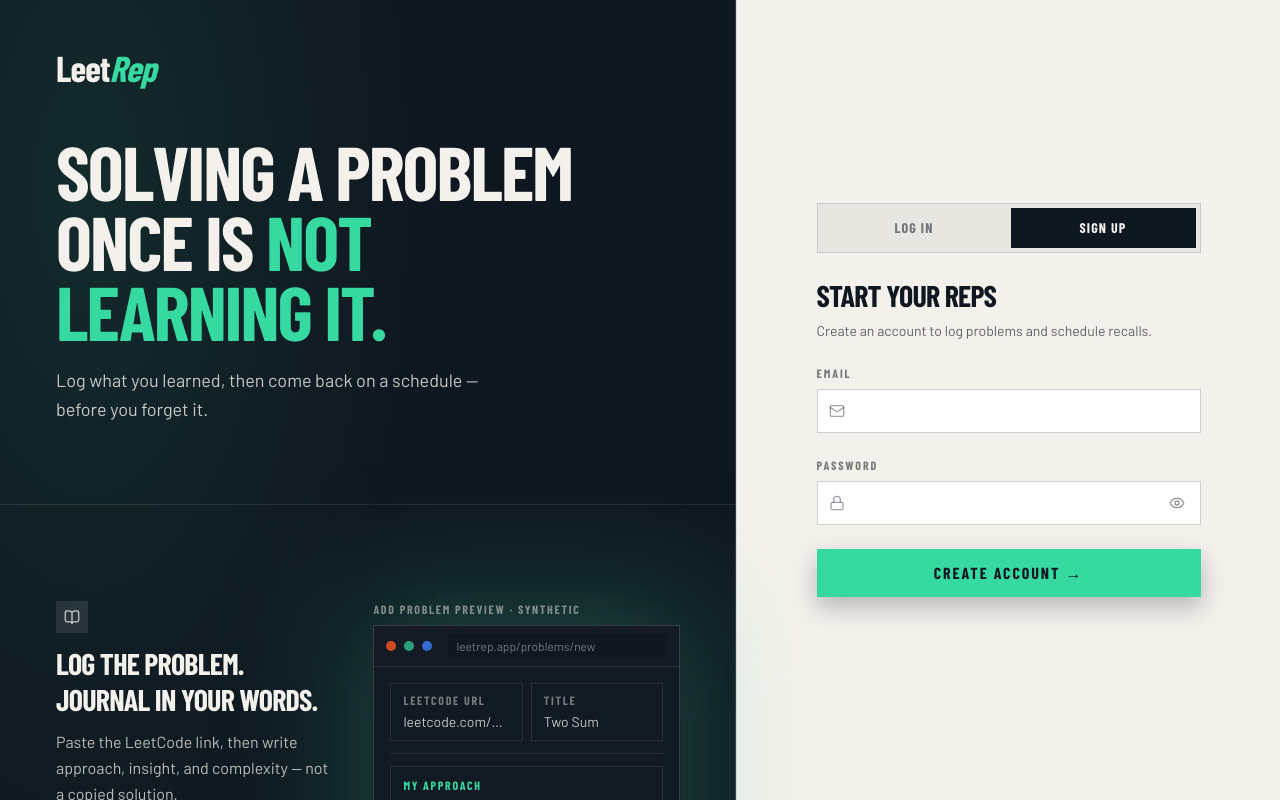
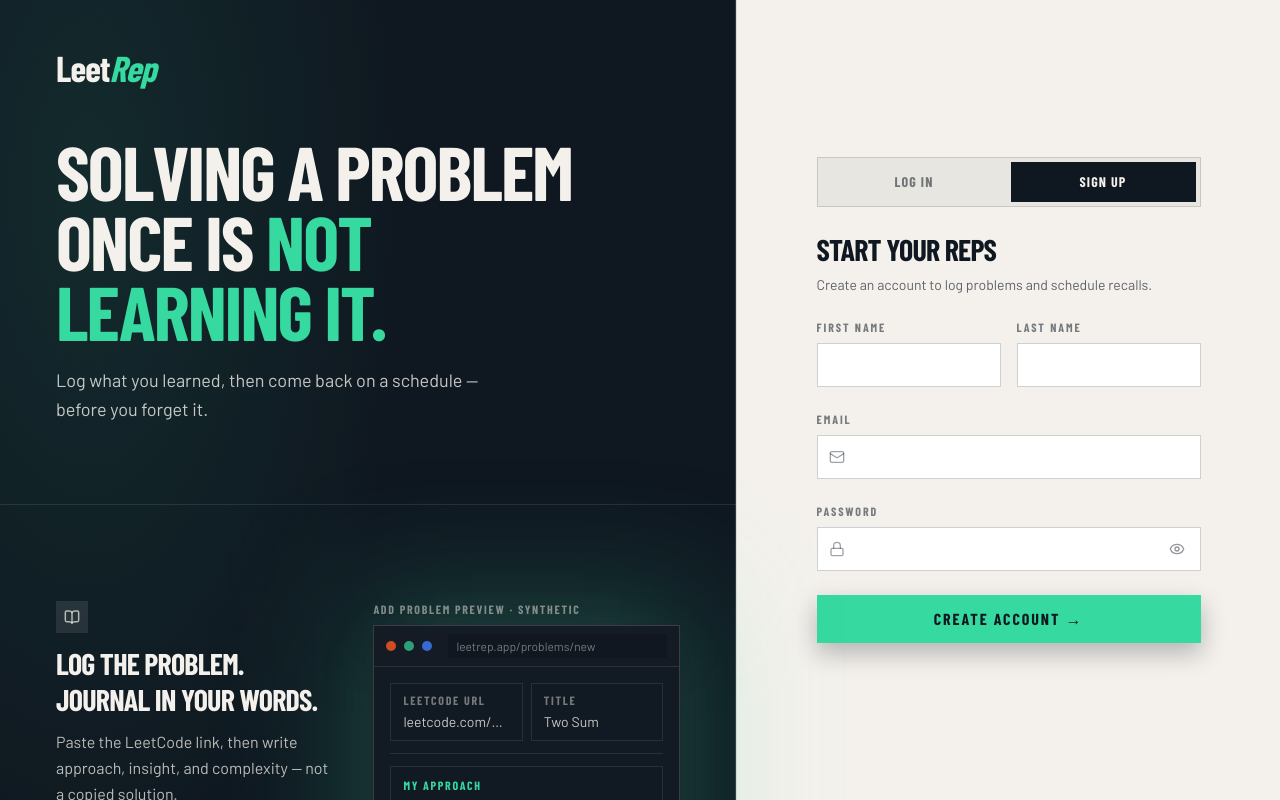
Before and after one commit to raoulandalis/leetrep, a Next.js app: page / in a window 1280 px wide. Both pictures are taken after a click on the tab "SIGN UP". Shown: the top 800 px of the page. Built offline with nearby package versions, Linux system fonts and the light colour scheme; a web font is replaced by a local one.

Commit message:
added first and last name to signup

```diff
--- a/app/(app)/dashboard/page.tsx
+++ b/app/(app)/dashboard/page.tsx
@@ -2,7 +2,6 @@ import { EmptyState, ErrorState } from "@/components/app/page-states";
 import { DashboardGreeting } from "@/components/dashboard/dashboard-greeting";
 import { DashboardStats } from "@/components/dashboard/dashboard-stats";
 import { AddProblemLink } from "@/components/problems/add-problem-link";
-import { NameOnboardingDialog } from "@/components/profiles/name-onboarding-dialog";
 import { DueRepList } from "@/components/reviews/due-rep-list";
 import { getProfile } from "@/lib/profiles/queries";
 import {
@@ -21,8 +20,6 @@ export default async function DashboardPage() {
 
   const error = tasksError ?? statsError;
   const firstName = profile?.first_name?.trim() || null;
-  const needsName =
-    !firstName || !profile?.last_name?.trim();
   const empty =
     stats.problems === 0
       ? {
@@ -37,9 +34,6 @@ export default async function DashboardPage() {
 
   return (
     <div className="flex flex-col gap-8">
-      {needsName && profile ? (
-        <NameOnboardingDialog profile={profile} />
-      ) : null}
       <DashboardGreeting firstName={firstName} dueCount={tasks.length} />
       <DashboardStats stats={stats} />
 
--- a/components/auth/login-form.tsx
+++ b/components/auth/login-form.tsx
@@ -4,6 +4,9 @@ import { useState } from "react";
 import { useRouter } from "next/navigation";
 import { Eye, EyeOff, Lock, Mail } from "lucide-react";
 import { createClient } from "@/lib/supabase/client";
+import { updateProfile } from "@/lib/profiles/actions";
+import type { ProfileFieldErrors } from "@/lib/profiles/types";
+import { parseProfileForm } from "@/lib/profiles/validation";
 import { Button } from "@/components/ui/button";
 import { cn } from "@/lib/utils";
 
@@ -12,14 +15,27 @@ type Mode = "signin" | "signup" | "confirm";
 const fieldClass =
   "h-11 w-full border border-asphalt/20 bg-white text-sm text-asphalt outline-none transition-[border-color,box-shadow,transform] placeholder:text-asphalt/35 focus-visible:border-asphalt focus-visible:ring-2 focus-visible:ring-lane/60";
 
+const labelClass =
+  "font-display text-xs font-bold tracking-[0.16em] text-asphalt/55 uppercase";
+
+function profileFormData(firstName: string, lastName: string) {
+  const formData = new FormData();
+  formData.set("first_name", firstName);
+  formData.set("last_name", lastName);
+  return formData;
+}
+
 export function LoginForm() {
   const router = useRouter();
   const [mode, setMode] = useState<Mode>("signin");
   const [email, setEmail] = useState("");
+  const [firstName, setFirstName] = useState("");
+  const [lastName, setLastName] = useState("");
   const [password, setPassword] = useState("");
   const [showPassword, setShowPassword] = useState(false);
   const [otp, setOtp] = useState("");
   const [error, setError] = useState<string | null>(null);
+  const [fieldErrors, setFieldErrors] = useState<ProfileFieldErrors | undefined>();
   const [message, setMessage] = useState<string | null>(null);
   const [loading, setLoading] = useState(false);
 
@@ -28,9 +44,23 @@ export function LoginForm() {
     router.refresh();
   }
 
+  async function saveSignupProfile(name: { firstName: string; lastName: string }) {
+    const result = await updateProfile(
+      null,
+      profileFormData(name.firstName, name.lastName)
+    );
+
+    if (!result.ok) {
+      return result.error ?? "Couldn't save your profile. Try again in Settings.";
+    }
+
+    return null;
+  }
+
   async function handleSubmit(e: React.FormEvent) {
     e.preventDefault();
     setError(null);
+    setFieldErrors(undefined);
     setMessage(null);
     setLoading(true);
 
@@ -45,6 +75,13 @@ export function LoginForm() {
 
       if (verifyError) {
         setError(verifyError.message);
+        setLoading(false);
+        return;
+      }
+
+      const profileError = await saveSignupProfile({ firstName, lastName });
+      if (profileError) {
+        setError(profileError);
         setLoading(false);
         return;
       }
@@ -69,9 +106,25 @@ export function LoginForm() {
       return;
     }
 
+    const parsed = parseProfileForm(
+      profileFormData(firstName.trim(), lastName.trim())
+    );
+    if (!parsed.ok) {
+      setFieldErrors(parsed.fieldErrors);
+      setError(parsed.error);
+      setLoading(false);
+      return;
+    }
+
     const { data, error: signUpError } = await supabase.auth.signUp({
       email,
       password,
+      options: {
+        data: {
+          first_name: parsed.value.first_name,
+          last_name: parsed.value.last_name,
+        },
+      },
     });
 
     if (signUpError) {
@@ -81,6 +134,16 @@ export function LoginForm() {
     }
 
     if (data.session) {
+      const profileError = await saveSignupProfile({
+        firstName: parsed.value.first_name,
+        lastName: parsed.value.last_name,
+      });
+      if (profileError) {
+        setError(profileError);
+        setLoading(false);
+        return;
+      }
+
       goToDashboard();
       return;
     }
@@ -112,6 +175,12 @@ export function LoginForm() {
     setLoading(false);
   }
 
+  function clearFormErrors() {
+    setError(null);
+    setFieldErrors(undefined);
+    setMessage(null);
+  }
+
   if (mode === "confirm") {
     return (
       <form
@@ -130,10 +199,7 @@ export function LoginForm() {
         </div>
 
         <div className="flex flex-col gap-2">
-          <label
-            htmlFor="otp"
-            className="font-display text-xs font-bold tracking-[0.16em] text-asphalt/55 uppercase"
-          >
+          <label htmlFor="otp" className={labelClass}>
             Confirmation code
           </label>
           <input
@@ -189,8 +255,7 @@ export function LoginForm() {
             onClick={() => {
               setMode("signup");
               setOtp("");
-              setError(null);
-              setMessage(null);
+              clearFormErrors();
             }}
           >
             Back
@@ -222,8 +287,7 @@ export function LoginForm() {
           )}
           onClick={() => {
             setMode("signin");
-            setError(null);
-            setMessage(null);
+            clearFormErrors();
           }}
         >
           Log in
@@ -240,8 +304,7 @@ export function LoginForm() {
           )}
           onClick={() => {
             setMode("signup");
-            setError(null);
-            setMessage(null);
+            clearFormErrors();
           }}
         >
           Sign up
@@ -259,11 +322,29 @@ export function LoginForm() {
         </p>
       </div>
 
+      {mode === "signup" ? (
+        <div className="grid gap-4 sm:grid-cols-2">
+          <NameField
+            id="signup-first-name"
+            label="First name"
+            value={firstName}
+            onChange={setFirstName}
+            autoComplete="given-name"
+            error={fieldErrors?.first_name}
+          />
+          <NameField
+            id="signup-last-name"
+            label="Last name"
+            value={lastName}
+            onChange={setLastName}
+            autoComplete="family-name"
+            error={fieldErrors?.last_name}
+          />
+        </div>
+      ) : null}
+
       <div className="flex flex-col gap-2">
-        <label
-          htmlFor="email"
-          className="font-display text-xs font-bold tracking-[0.16em] text-asphalt/55 uppercase"
-        >
+        <label htmlFor="email" className={labelClass}>
           Email
         </label>
         <div className="relative">
@@ -284,10 +365,7 @@ export function LoginForm() {
       </div>
 
       <div className="flex flex-col gap-2">
-        <label
-          htmlFor="password"
-          className="font-display text-xs font-bold tracking-[0.16em] text-asphalt/55 uppercase"
-        >
+        <label htmlFor="password" className={labelClass}>
           Password
         </label>
         <div className="relative">
@@ -349,3 +427,44 @@ export function LoginForm() {
     </form>
   );
 }
+
+function NameField({
+  id,
+  label,
+  value,
+  onChange,
+  autoComplete,
+  error,
+}: {
+  id: string;
+  label: string;
+  value: string;
+  onChange: (value: string) => void;
+  autoComplete: "given-name" | "family-name";
+  error?: string;
+}) {
+  return (
+    <div className="flex flex-col gap-2">
+      <label htmlFor={id} className={labelClass}>
+        {label}
+      </label>
+      <input
+        id={id}
+        type="text"
+        required
+        maxLength={80}
+        autoComplete={autoComplete}
+        value={value}
+        onChange={(e) => onChange(e.target.value)}
+        aria-invalid={error ? true : undefined}
+        aria-describedby={error ? `${id}-error` : undefined}
+        className={cn(fieldClass, "px-3")}
+      />
+      {error ? (
+        <p id={`${id}-error`} className="text-sm text-destructive" role="alert">
+          {error}
+        </p>
+      ) : null}
+    </div>
+  );
+}
--- a/components/profiles/name-onboarding-dialog.tsx
+++ /dev/null
@@ -1,52 +0,0 @@
-"use client";
-
-import { useEffect, useRef } from "react";
-import { ProfileForm } from "@/components/profiles/profile-form";
-import type { Profile } from "@/lib/profiles/types";
-
-export function NameOnboardingDialog({ profile }: { profile: Profile }) {
-  const dialogRef = useRef<HTMLDialogElement>(null);
-
-  useEffect(() => {
-    const node = dialogRef.current;
-    if (!node || node.open) {
-      return;
-    }
-    node.showModal();
-  }, []);
-
-  return (
-    <dialog
-      ref={dialogRef}
-      aria-labelledby="name-onboarding-title"
-      className="fixed inset-0 z-50 m-auto h-fit max-h-[calc(100vh-2rem)] w-[min(28rem,calc(100vw-2rem))] overflow-y-auto border-0 bg-transparent p-0 text-asphalt backdrop:bg-asphalt/55"
-    >
-      <div className="border border-asphalt/10 bg-rail p-6 sm:p-8">
-        <h2
-          id="name-onboarding-title"
-          className="font-display text-3xl font-extrabold tracking-tight text-asphalt uppercase"
-        >
-          What should we call you?
-        </h2>
-        <p className="mt-2 max-w-md text-sm leading-relaxed text-asphalt/70">
-          Your first name shows up on the dashboard. You can change this later
-          in Settings.
-        </p>
-        <div className="mt-6">
-          <ProfileForm
-            profile={profile}
-            submitLabel="Save name"
-            pendingLabel="Saving..."
-          />
-        </div>
-        <button
-          type="button"
-          onClick={() => dialogRef.current?.close()}
-          className="font-display mt-4 w-full py-2 text-xs font-bold tracking-[0.12em] text-asphalt/55 uppercase underline-offset-4 hover:text-asphalt hover:underline focus-visible:outline-none focus-visible:ring-2 focus-visible:ring-lane/60"
-        >
-          Not now
-        </button>
-      </div>
-    </dialog>
-  );
-}
```
Also changed, not shown: 1 other file (tests, documents, lock files or other folders).
